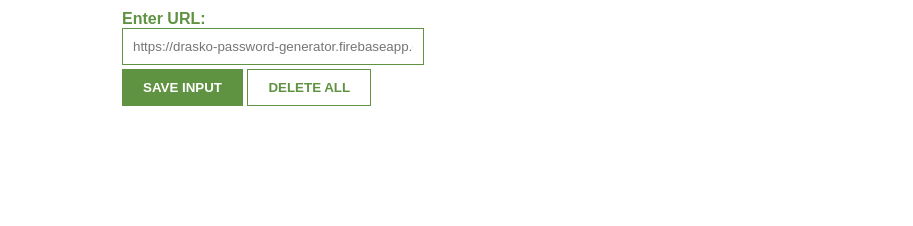
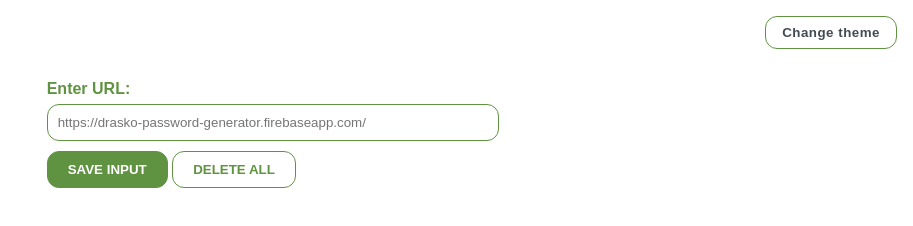
Before and after one commit to anamarijadraskovic/track_anything_pwa, a plain HTML site: page index.html in a window 1280 px wide. Shown: the whole page, without its empty margins (367-1280 px from the left). Drawn offline with Linux system fonts and the light colour scheme; no server answers.

Commit message:
Imrpove accessibilty and introduce UI theme toggling

```diff
--- a/index.css
+++ b/index.css
@@ -1,34 +1,83 @@
+:root {
+    --color-primary: #5f9341;
+    --color-primary-contrast: #ffffff;
+    --color-bg: #ffffff;
+    --color-text: #424B54;
+    --color-border: var(--color-primary);
+}
+
+[data-theme="dark"] {
+    --color-primary: #8fdc6a;
+    --color-primary-contrast: #1e1e1e;
+    --color-bg: #424B54;
+    --color-text: white;
+    --color-border: var(--color-primary);
+}
+
+* {
+    box-sizing: border-box;
+    margin: 0;
+    padding: 0;
+}
+
 body {
-    margin: 0 auto;
-    padding: 10px;
     font-family: Arial, Helvetica, sans-serif;
-    max-width: 302px;
+    width: 100%;
+    background: var(--color-bg);
+    color: var(--color-text);
+    display: flex;
+    justify-content: center;
+    min-height: 100vh;
+    padding: 1rem;
+    margin-top: 4rem;
+}
+
+
+body, input, button {
+    transition: background 0.3s ease,
+    color 0.3s ease,
+    border 0.3s ease;
 }
 
 label {
-    color: #5f9341;
-    font-weight: 900;
+    color: var(--color-primary);
+    font-weight: 700;
+    display: block;
+    margin-bottom: 6px;
 }
 
 input {
     width: 100%;
     padding: 10px;
     box-sizing: border-box;
-    border: 1px solid #5f9341;
-    margin-bottom: 4px;
+    border: 1px solid var(--color-border);
+    border-radius: 12px;
+    margin-bottom: 10px;
+    background: var(--color-bg);
+    color: var(--color-text);
+}
+
+input:focus {
+    outline: 2px solid var(--color-primary);
 }
 
 button {
-    background: #5f9341;
-    color: white;
+    background: var(--color-primary);
+    color: var(--color-primary-contrast);
     padding: 10px 20px;
-    border: 1px solid #5f9341;
+    border: 1px solid var(--color-border);
+    border-radius: 12px;
     font-weight: bold;
+    cursor: pointer;
+}
+
+button:hover {
+    filter: brightness(1.1);
 }
 
 #delete-btn {
-    background: white;
-    color: #5f9341;
+    background: var(--color-bg);
+    color: var(--color-primary);
 }
 
 ul {
@@ -38,9 +87,25 @@ ul {
 }
 
 li {
-    margin-top: 5px;
+    margin-top: 6px;
 }
 
 a {
-    color: #5f9341;
+    color: var(--color-primary);
+    text-decoration: none;
 }
+
+a:hover {
+    text-decoration: underline;
+}
+
+#change-theme-btn {
+    position: absolute;
+    top: 1rem;
+    right: 1rem;
+    width: auto;
+    padding: 0.5rem 1rem;
+    background-color: inherit;
+    color: var(--color-text);
+    letter-spacing: .5px;
+}
--- a/index.html
+++ b/index.html
@@ -11,7 +11,8 @@
 
     <!-- Open Graph / Social Media -->
     <meta property="og:title" content="Track Anything">
-    <meta property="og:description" content="Track Anything – a simple Progressive Web App (PWA) to quickly save, manage, and organize your items with Firebase.">
+    <meta property="og:description"
+          content="Track Anything – a simple Progressive Web App (PWA) to quickly save, manage, and organize your items with Firebase.">
     <meta property="og:type" content="website">
     <meta property="og:url" content="https://trackanything.netlify.app/">
     <meta property="og:image" content="https://trackanything.netlify.app/images/android-chrome-192x192.png">
@@ -19,7 +20,8 @@
     <!-- Twitter Card -->
     <meta name="twitter:card" content="summary_large_image">
     <meta name="twitter:title" content="Track Anything">
-    <meta name="twitter:description" content="Track Anything – a simple Progressive Web App (PWA) to quickly save, manage, and organize your items with Firebase.">
+    <meta name="twitter:description"
+          content="Track Anything – a simple Progressive Web App (PWA) to quickly save, manage, and organize your items with Firebase.">
     <meta name="twitter:image" content="https://trackanything.netlify.app/images/android-chrome-192x192.png">
 
     <!-- Favicons -->
@@ -40,13 +42,17 @@
 </head>
 
 <body>
-    <label>Enter URL:</label>
+<button id="change-theme-btn">Change theme</button>
+<main>
+    <label for="input-el">Enter URL:</label>
     <input type="text" id="input-el" placeholder="https://drasko-password-generator.firebaseapp.com/">
     <button id="input-btn">SAVE INPUT</button>
     <button id="delete-btn">DELETE ALL</button>
     <ul id="ul-el">
     </ul>
-    <script src="config.js"></script>
-    <script type="module" src="index.js"></script>
+</main>
+
+<script src="config.js"></script>
+<script type="module" src="index.js"></script>
 </body>
 </html>
--- a/index.js
+++ b/index.js
@@ -16,9 +16,11 @@ const inputEl = document.getElementById("input-el")
 const inputBtn = document.getElementById("input-btn")
 const ulEl = document.getElementById("ul-el")
 const deleteBtn = document.getElementById("delete-btn")
+const changeThemeBtn = document.getElementById("change-theme-btn");
+const root = document.documentElement;
 
 onValue(referenceInDB, function (snapshot) {
-    if(snapshot.exists()) {
+    if (snapshot.exists()) {
         const snapshotValues = snapshot.val()
         const leads = Object.values(snapshotValues)
         render(leads)
@@ -39,13 +41,23 @@ function render(leads) {
     ulEl.innerHTML = listItems
 }
 
-deleteBtn.addEventListener("dblclick", function() {
+deleteBtn.addEventListener("click", function () {
     remove(referenceInDB)
     ulEl.innerHTML = ""
 })
 
-inputBtn.addEventListener("click", function() {
+inputBtn.addEventListener("click", function () {
     push(referenceInDB, inputEl.value)
     console.log(inputEl.value)
     inputEl.value = ""
 })
+
+changeThemeBtn.addEventListener("click", () => {
+    if (root.getAttribute("data-theme") === "dark") {
+        root.removeAttribute("data-theme"); // back to light
+        localStorage.setItem("theme", "light");
+    } else {
+        root.setAttribute("data-theme", "dark");
+        localStorage.setItem("theme", "dark");
+    }
+});
```
